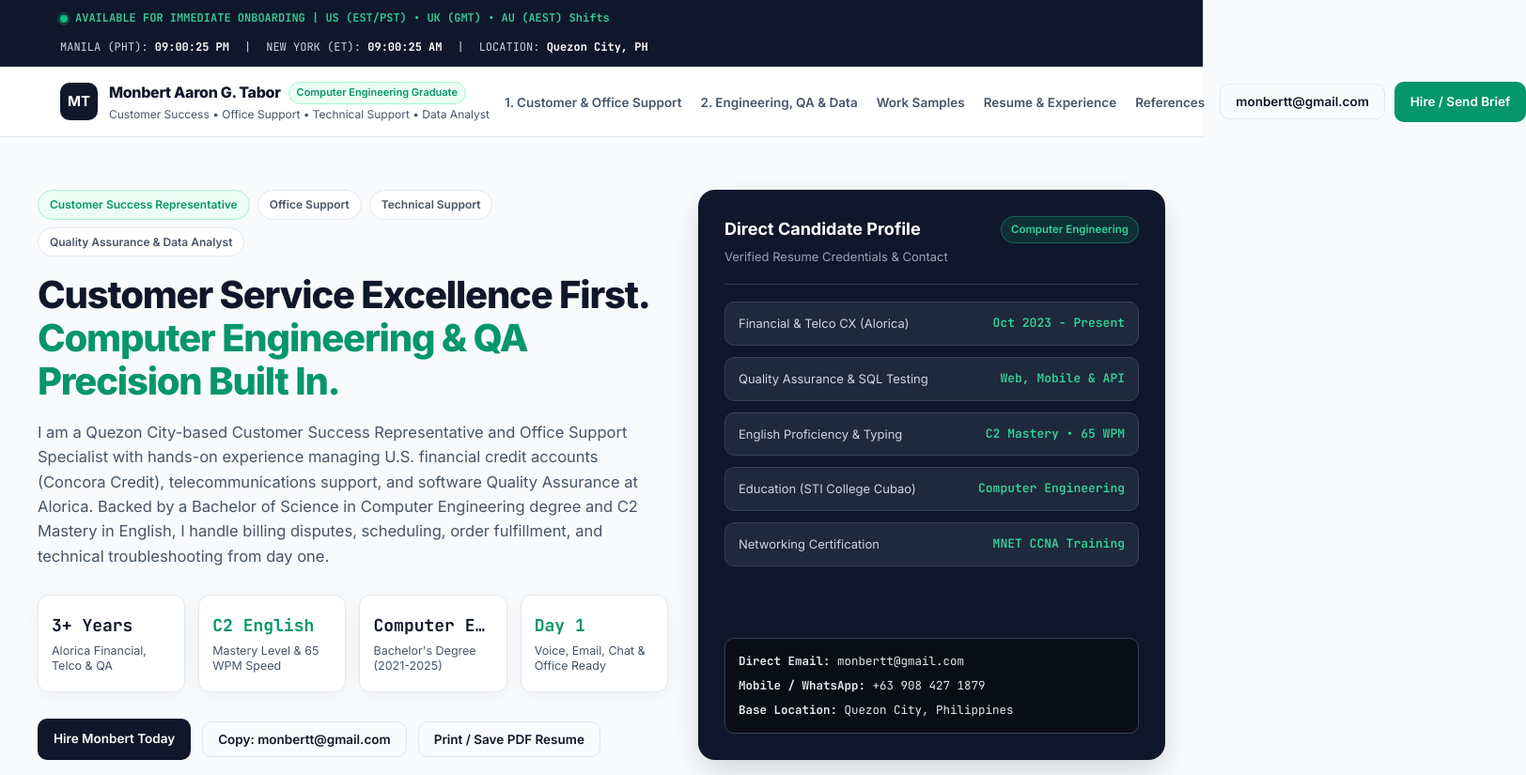
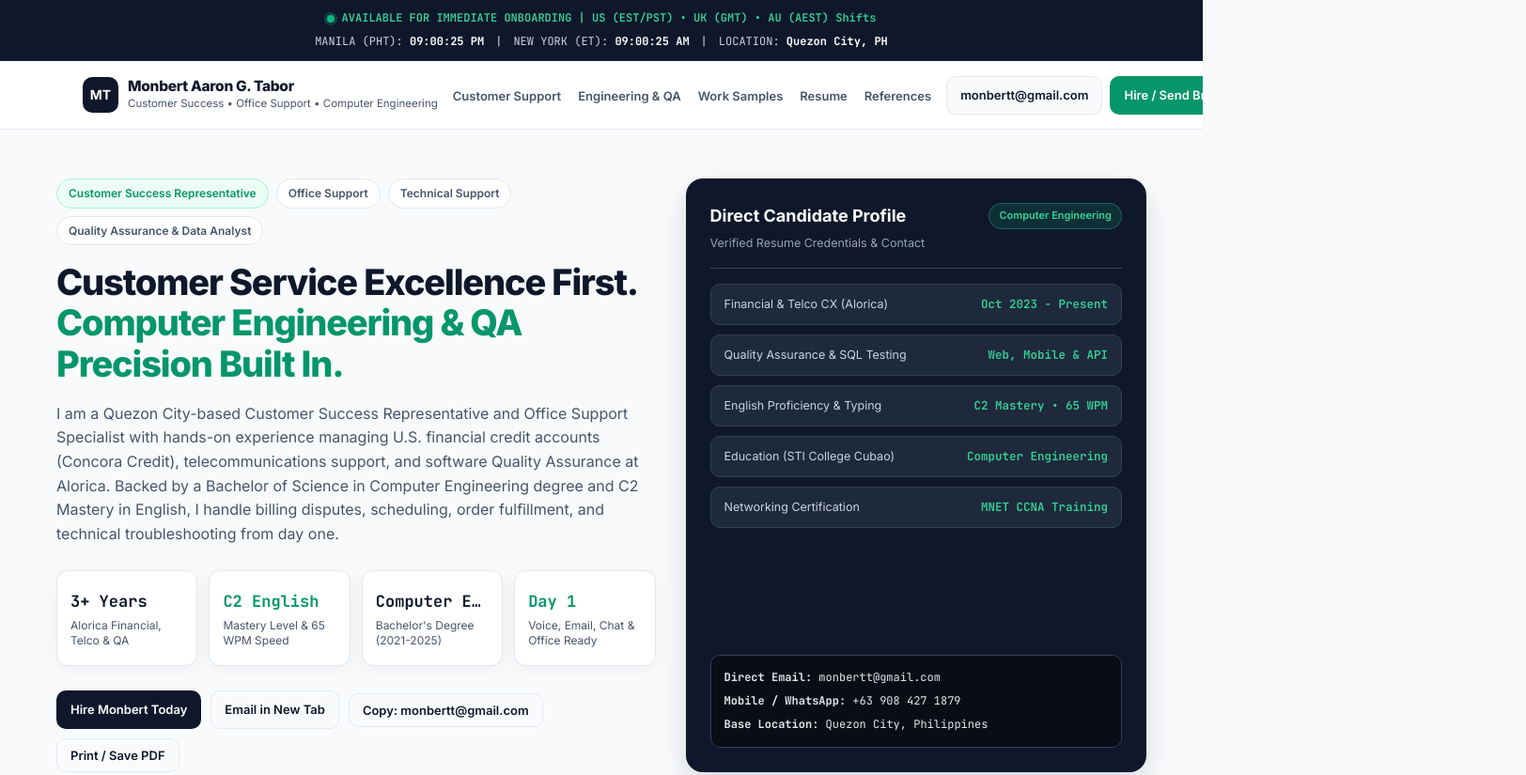
Before and after one commit to monbert-ui/monbert-ui.github.io, a plain HTML site: page index.html in a window 1280 px wide. Shown: the top 825 px of the page at 94% size, 1624 px wide, since content can reach past the window. Drawn offline with Linux system fonts and the light colour scheme.

Commit message:
Update index.html
email new tab, ui fixed final

```diff
--- a/index.html
+++ b/index.html
@@ -34,6 +34,7 @@
 
     html {
       scroll-behavior: smooth;
+      overflow-x: hidden;
     }
 
     body {
@@ -41,16 +42,18 @@
       background-color: var(--bg-main);
       color: var(--text-main);
       line-height: 1.6;
+      overflow-x: hidden;
       -webkit-font-smoothing: antialiased;
     }
 
     .container {
-      max-width: 1200px;
+      width: 100%;
+      max-width: 1160px;
       margin: 0 auto;
-      padding: 0 24px;
+      padding: 0 28px;
     }
 
-    /* Top Status Bar */
+    /* Top Status Bar - Centered */
     .top-bar {
       background-color: var(--bg-dark);
       color: #ffffff;
@@ -62,15 +65,17 @@
 
     .top-bar-inner {
       display: flex;
+      flex-wrap: wrap;
       align-items: center;
-      justify-content: space-between;
-      flex-wrap: wrap;
-      gap: 12px;
+      justify-content: center;
+      text-align: center;
+      gap: 6px 24px;
     }
 
     .status-indicator {
       display: inline-flex;
       align-items: center;
+      justify-content: center;
       gap: 8px;
       font-weight: 600;
       color: #34d399;
@@ -82,12 +87,14 @@
       background-color: #10b981;
       border-radius: 50%;
       box-shadow: 0 0 0 3px rgba(16, 185, 129, 0.25);
+      flex-shrink: 0;
     }
 
     .clock-bar {
-      display: flex;
+      display: inline-flex;
       align-items: center;
-      gap: 16px;
+      justify-content: center;
+      gap: 12px;
       color: #cbd5e1;
       flex-wrap: wrap;
     }
@@ -96,41 +103,44 @@
       color: #ffffff;
     }
 
-    /* Navigation Header */
+    /* Sticky Navigation Header - Centered & Contained */
     .site-header {
       position: sticky;
       top: 0;
       z-index: 100;
-      background-color: rgba(255, 255, 255, 0.95);
+      background-color: rgba(255, 255, 255, 0.96);
       backdrop-filter: blur(10px);
       border-bottom: 1px solid var(--border);
+      width: 100%;
     }
 
     .nav-inner {
       display: flex;
       align-items: center;
       justify-content: space-between;
-      height: 74px;
+      min-height: 72px;
+      padding-top: 10px;
+      padding-bottom: 10px;
       gap: 16px;
     }
 
     .brand {
       display: flex;
       align-items: center;
-      gap: 12px;
+      gap: 10px;
       text-decoration: none;
       color: var(--text-main);
       flex-shrink: 0;
     }
 
     .brand-avatar {
-      width: 40px;
-      height: 40px;
+      width: 38px;
+      height: 38px;
       border-radius: 10px;
       background-color: var(--bg-dark);
       color: #ffffff;
       font-weight: 700;
-      font-size: 15px;
+      font-size: 14px;
       display: flex;
       align-items: center;
       justify-content: center;
@@ -142,32 +152,16 @@
       flex-direction: column;
     }
 
-    .brand-name-row {
-      display: flex;
-      align-items: center;
-      gap: 8px;
-      white-space: nowrap;
-    }
-
     .brand-name {
       font-weight: 800;
-      font-size: 16px;
+      font-size: 15.5px;
       letter-spacing: -0.02em;
-    }
-
-    .brand-badge {
-      background-color: var(--accent-soft);
-      color: var(--accent);
-      border: 1px solid var(--accent-border);
-      font-size: 11px;
-      font-weight: 600;
-      padding: 2px 8px;
-      border-radius: 999px;
+      line-height: 1.2;
       white-space: nowrap;
     }
 
     .brand-sub {
-      font-size: 12px;
+      font-size: 11.5px;
       color: var(--text-muted);
       white-space: nowrap;
     }
@@ -175,14 +169,16 @@
     .nav-links {
       display: flex;
       align-items: center;
-      gap: 20px;
+      justify-content: center;
+      gap: 18px;
       list-style: none;
+      margin: 0 auto;
     }
 
     .nav-links a {
       text-decoration: none;
       color: var(--text-muted);
-      font-size: 13.5px;
+      font-size: 13px;
       font-weight: 600;
       white-space: nowrap;
       transition: color 0.15s ease;
@@ -195,7 +191,7 @@
     .nav-actions {
       display: flex;
       align-items: center;
-      gap: 10px;
+      gap: 8px;
       flex-shrink: 0;
     }
 
@@ -203,10 +199,10 @@
       display: inline-flex;
       align-items: center;
       justify-content: center;
-      gap: 8px;
-      padding: 10px 16px;
+      gap: 6px;
+      padding: 9px 14px;
       border-radius: 10px;
-      font-size: 13.5px;
+      font-size: 13px;
       font-weight: 600;
       text-decoration: none;
       cursor: pointer;
@@ -247,12 +243,12 @@
 
     /* Hero Section */
     .hero {
-      padding: 56px 0 48px;
+      padding: 52px 0 48px;
     }
 
     .hero-grid {
       display: grid;
-      grid-template-columns: 1.35fr 1fr;
+      grid-template-columns: 1.3fr 1fr;
       gap: 32px;
       align-items: stretch;
     }
@@ -288,7 +284,7 @@
     }
 
     .hero-title {
-      font-size: 40px;
+      font-size: 38px;
       font-weight: 800;
       line-height: 1.15;
       letter-spacing: -0.03em;
@@ -301,9 +297,9 @@
     }
 
     .hero-desc {
-      font-size: 16.5px;
+      font-size: 16px;
       color: var(--text-muted);
-      margin-bottom: 28px;
+      margin-bottom: 26px;
       max-width: 640px;
     }
 
@@ -311,8 +307,8 @@
     .stats-grid {
       display: grid;
       grid-template-columns: repeat(4, minmax(0, 1fr));
-      gap: 14px;
-      margin-bottom: 28px;
+      gap: 12px;
+      margin-bottom: 26px;
     }
 
     .stat-card {
@@ -323,13 +319,13 @@
       display: flex;
       flex-direction: column;
       justify-content: center;
-      min-height: 104px;
+      min-height: 102px;
       box-shadow: var(--shadow);
     }
 
     .stat-value {
       font-family: 'JetBrains Mono', monospace;
-      font-size: 18px;
+      font-size: 17px;
       font-weight: 700;
       color: var(--text-main);
       margin-bottom: 4px;
@@ -343,7 +339,7 @@
     }
 
     .stat-label {
-      font-size: 12.5px;
+      font-size: 12px;
       color: var(--text-muted);
       line-height: 1.35;
     }
@@ -351,7 +347,7 @@
     .hero-cta-row {
       display: flex;
       flex-wrap: wrap;
-      gap: 12px;
+      gap: 10px;
       align-items: center;
     }
 
@@ -360,7 +356,7 @@
       background-color: var(--bg-dark);
       color: #ffffff;
       border-radius: 18px;
-      padding: 28px;
+      padding: 26px;
       display: flex;
       flex-direction: column;
       justify-content: space-between;
@@ -373,8 +369,8 @@
       justify-content: space-between;
       gap: 12px;
       border-bottom: 1px solid #334155;
-      padding-bottom: 18px;
-      margin-bottom: 18px;
+      padding-bottom: 16px;
+      margin-bottom: 16px;
     }
 
     .scorecard-title {
@@ -384,7 +380,7 @@
     }
 
     .scorecard-sub {
-      font-size: 13px;
+      font-size: 12.5px;
       color: var(--text-light);
     }
 
@@ -392,7 +388,7 @@
       background-color: rgba(16, 185, 129, 0.15);
       color: #34d399;
       border: 1px solid rgba(52, 211, 153, 0.3);
-      font-size: 11.5px;
+      font-size: 11px;
       font-weight: 600;
       padding: 4px 10px;
       border-radius: 999px;
@@ -403,15 +399,15 @@
     .scorecard-list {
       display: grid;
       grid-template-columns: 1fr;
-      gap: 12px;
-      margin-bottom: 20px;
+      gap: 10px;
+      margin-bottom: 18px;
     }
 
     .scorecard-item {
       background-color: var(--bg-dark-card);
       border: 1px solid #334155;
       border-radius: 10px;
-      padding: 12px 14px;
+      padding: 11px 14px;
       display: flex;
       align-items: center;
       justify-content: space-between;
@@ -419,13 +415,13 @@
     }
 
     .scorecard-item-label {
-      font-size: 13px;
+      font-size: 12.5px;
       color: #cbd5e1;
     }
 
     .scorecard-item-val {
       font-family: 'JetBrains Mono', monospace;
-      font-size: 13px;
+      font-size: 12.5px;
       font-weight: 600;
       color: #34d399;
       white-space: nowrap;
@@ -437,7 +433,7 @@
       border-radius: 10px;
       padding: 14px;
       font-family: 'JetBrains Mono', monospace;
-      font-size: 12.5px;
+      font-size: 12px;
       color: #e2e8f0;
       display: flex;
       flex-direction: column;
@@ -516,7 +512,7 @@
     }
 
     .service-title {
-      font-size: 19px;
+      font-size: 18.5px;
       font-weight: 700;
       margin-bottom: 10px;
       color: var(--text-main);
@@ -734,7 +730,7 @@
     }
 
     /* Responsive adjustments */
-    @media (max-width: 1024px) {
+    @media (max-width: 1080px) {
       .nav-links {
         display: none;
       }
@@ -751,6 +747,9 @@
     }
 
     @media (max-width: 680px) {
+      .container {
+        padding: 0 18px;
+      }
       .stats-grid,
       .cards-grid-3,
       .tabs-bar,
@@ -760,7 +759,7 @@
       .hero-title {
         font-size: 30px;
       }
-      .brand-badge {
+      .brand-sub {
         display: none;
       }
     }
@@ -777,7 +776,7 @@
 </head>
 <body>
 
-  <!-- Top Live Bar -->
+  <!-- Top Live Bar (Centered) -->
   <div class="top-bar">
     <div class="container top-bar-inner">
       <div class="status-indicator">
@@ -794,32 +793,29 @@
     </div>
   </div>
 
-  <!-- Sticky Navigation -->
+  <!-- Sticky Navigation (Centered & Contained) -->
   <header class="site-header">
     <div class="container nav-inner">
       <a href="#" class="brand">
         <div class="brand-avatar">MT</div>
         <div class="brand-text">
-          <div class="brand-name-row">
-            <span class="brand-name">Monbert Aaron G. Tabor</span>
-            <span class="brand-badge">Computer Engineering Graduate</span>
-          </div>
-          <span class="brand-sub">Customer Success • Office Support • Technical Support • Data Analyst</span>
+          <span class="brand-name">Monbert Aaron G. Tabor</span>
+          <span class="brand-sub">Customer Success • Office Support • Computer Engineering</span>
         </div>
       </a>
 
       <ul class="nav-links">
-        <li><a href="#customer-support">1. Customer & Office Support</a></li>
-        <li><a href="#engineering-qa">2. Engineering, QA & Data</a></li>
+        <li><a href="#customer-support">Customer Support</a></li>
+        <li><a href="#engineering-qa">Engineering & QA</a></li>
         <li><a href="#proof-of-work">Work Samples</a></li>
-        <li><a href="#experience">Resume & Experience</a></li>
+        <li><a href="#experience">Resume</a></li>
         <li><a href="#references">References</a></li>
       </ul>
 
       <div class="nav-actions">
-        <button type="button" class="btn btn-outline" onclick="copyEmail()">
-          <span id="nav-email-text">monbertt@gmail.com</span>
-        </button>
+        <a href="https://mail.google.com/mail/?view=cm&fs=1&to=monbertt@gmail.com" target="_blank" rel="noopener noreferrer" class="btn btn-outline">
+          monbertt@gmail.com
+        </a>
         <a href="#hire" class="btn btn-primary">Hire / Send Brief</a>
       </div>
     </div>
@@ -869,8 +865,9 @@
 
             <div class="hero-cta-row">
               <a href="#hire" class="btn btn-dark">Hire Monbert Today</a>
-              <button type="button" class="btn btn-outline" onclick="copyEmail()">Copy: monbertt@gmail.com</button>
-              <button type="button" class="btn btn-outline" onclick="window.print()">Print / Save PDF Resume</button>
+              <a href="https://mail.google.com/mail/?view=cm&fs=1&to=monbertt@gmail.com" target="_blank" rel="noopener noreferrer" class="btn btn-outline">Email in New Tab</a>
+              <button type="button" class="btn btn-outline" onclick="copyEmail()"><span id="copy-btn-text">Copy: monbertt@gmail.com</span></button>
+              <button type="button" class="btn btn-outline" onclick="window.print()">Print / Save PDF</button>
             </div>
           </div>
         </div>
@@ -1257,7 +1254,7 @@ Switch# show ip interface brief
                 Completed academic degree in Computer Engineering covering software development, digital systems, networking, and technical documentation.
               </p>
               <div style="padding-top:12px; border-top:1px solid var(--border);">
-                <div class="timeline-role" style="font-size:15px;">MNET — CCNA Training</div>
+                <div class="timeline-role" style="font-size:15px;">MNET - CCNA Training</div>
                 <p class="service-desc" style="margin-bottom:0; margin-top:4px;">
                   Completed comprehensive technical training on core networking concepts including Virtual Local Area Networks (VLANs), IP addressing, routing protocols, and network switching configuration.
                 </p>
@@ -1325,7 +1322,7 @@ Switch# show ip interface brief
               <span class="service-tag">Immediate Onboarding</span>
               <h2 class="section-title" style="font-size:24px;">Ready to Join Your Team Today</h2>
               <p class="service-desc">
-                Reach out directly via email or phone for an immediate interview. I am equipped for full-time or part-time remote shifts across U.S., UK, and Australian business hours.
+                Reach out directly via email or phone for an immediate interview. All email buttons below open in a new tab so you never lose your place on this page.
               </p>
               <ul class="service-list">
                 <li>Direct Email: <strong>monbertt@gmail.com</strong></li>
@@ -1335,13 +1332,14 @@ Switch# show ip interface brief
               </ul>
             </div>
             <div style="display:flex; gap:10px; flex-wrap:wrap;">
-              <button type="button" class="btn btn-primary" onclick="copyEmail()">Copy Email Address</button>
-              <a href="mailto:monbertt@gmail.com" class="btn btn-outline">Open Email Client</a>
+              <a href="https://mail.google.com/mail/?view=cm&fs=1&to=monbertt@gmail.com" target="_blank" rel="noopener noreferrer" class="btn btn-primary">Email via Gmail (New Tab)</a>
+              <a href="mailto:monbertt@gmail.com" target="_blank" rel="noopener noreferrer" class="btn btn-outline">Open Mail App (New Tab)</a>
+              <button type="button" class="btn btn-outline" onclick="copyEmail()">Copy Email</button>
             </div>
           </div>
 
           <div class="service-card">
-            <h3 class="service-title">Send a Quick Job Brief to monbertt@gmail.com</h3>
+            <h3 class="service-title">Send a Quick Job Brief (Opens in New Tab)</h3>
             <div class="form-group">
               <label class="form-label" for="client-name">Your Name & Company</label>
               <input type="text" id="client-name" class="form-input" placeholder="e.g. Alex Rivera - Horizon SaaS" />
@@ -1359,7 +1357,10 @@ Switch# show ip interface brief
               <label class="form-label" for="client-notes">Shift Hours & Key Tools</label>
               <textarea id="client-notes" class="form-textarea" placeholder="Tell me your target timezone, tools used, and start date..."></textarea>
             </div>
-            <button type="button" class="btn btn-dark" style="width:100%;" onclick="sendBrief()">Send Brief to monbertt@gmail.com</button>
+            <div style="display:grid; grid-template-columns: 1fr 1fr; gap: 10px;">
+              <button type="button" class="btn btn-dark" onclick="sendBriefGmail()">Send via Gmail (New Tab)</button>
+              <button type="button" class="btn btn-outline" onclick="sendBriefMailto()">Send via Mail App (New Tab)</button>
+            </div>
           </div>
         </div>
       </div>
@@ -1387,7 +1388,7 @@ Switch# show ip interface brief
 
     function copyEmail() {
       navigator.clipboard.writeText(DIRECT_EMAIL).then(() => {
-        const el = document.getElementById("nav-email-text");
+        const el = document.getElementById("copy-btn-text");
         if (el) {
           const prev = el.textContent;
           el.textContent = "Copied: " + DIRECT_EMAIL;
@@ -1403,7 +1404,7 @@ Switch# show ip interface brief
       panels.forEach((panel, i) => panel.classList.toggle("active", i === idx));
     }
 
-    function sendBrief() {
+    function buildBriefParams() {
       const name = document.getElementById("client-name").value.trim() || "Hiring Manager";
       const role = document.getElementById("client-role").value;
       const notes = document.getElementById("client-notes").value.trim() || "Available to discuss shift details on a quick call.";
@@ -1415,7 +1416,19 @@ Switch# show ip interface brief
         "Shift & Project Notes: " + notes + "\n\n" +
         "Let me know your availability for a quick interview."
       );
-      window.location.href = "mailto:" + DIRECT_EMAIL + "?subject=" + subject + "&body=" + body;
+      return { subject, body };
+    }
+
+    function sendBriefGmail() {
+      const { subject, body } = buildBriefParams();
+      const gmailUrl = "https://mail.google.com/mail/?view=cm&fs=1&to=" + DIRECT_EMAIL + "&su=" + subject + "&body=" + body;
+      window.open(gmailUrl, "_blank", "noopener,noreferrer");
+    }
+
+    function sendBriefMailto() {
+      const { subject, body } = buildBriefParams();
+      const mailtoUrl = "mailto:" + DIRECT_EMAIL + "?subject=" + subject + "&body=" + body;
+      window.open(mailtoUrl, "_blank", "noopener,noreferrer");
     }
   </script>
 </body>
```
